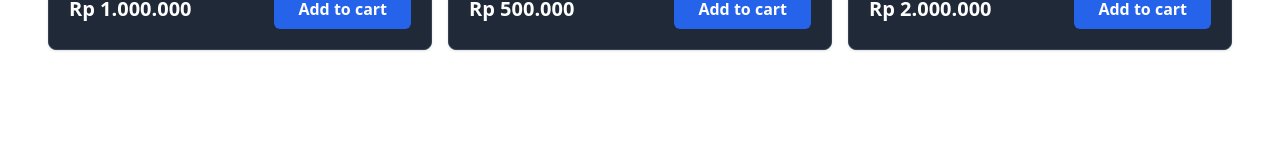
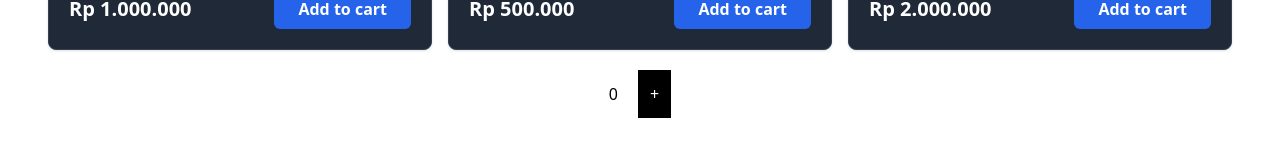
Before and after one commit to DoankMichael/Learning-ReactJS--Vip-Code-Studio-, a React (Vite) app in the folder my-react-app/: page /products in a window 1280 px wide. Shown: the part 495-652 px from the top of the page. Built offline with nearby package versions, Linux system fonts and the light colour scheme.

Commit message:
menggunakan stateless component

```diff
--- a/my-react-app/src/Pages/products.jsx
+++ b/my-react-app/src/Pages/products.jsx
@@ -1,6 +1,7 @@
 import { Fragment } from "react";
 import CardProduct from "../components/Fragments/CardProduct";
 import Button from "../components/Elements/Button";
+import Counter from "../components/Fragments/Counter";
 
 const products = [
   {
@@ -54,6 +55,9 @@
           </CardProduct>
         ))}
       </div>
+      <div className="flex w-100 justify-center">
+        <Counter></Counter>
+      </div>
     </Fragment>
   );
 };
--- /dev/null
+++ b/my-react-app/src/components/Fragments/Counter.jsx
@@ -0,0 +1,22 @@
+import React from "react";
+
+class Counter extends React.Component {
+  constructor(props) {
+    super(props);
+    this.state = {
+      count: 0,
+    };
+  }
+  render() {
+    return (
+      <div className="flex items-center">
+        <h1 className="mr-5">{this.state.count}</h1>
+        <button className="bg-black text-white p-3" onClick={() => this.setState({ count: this.state.count + 1 })}>
+          +
+        </button>
+      </div>
+    );
+  }
+}
+
+export default Counter;
```
